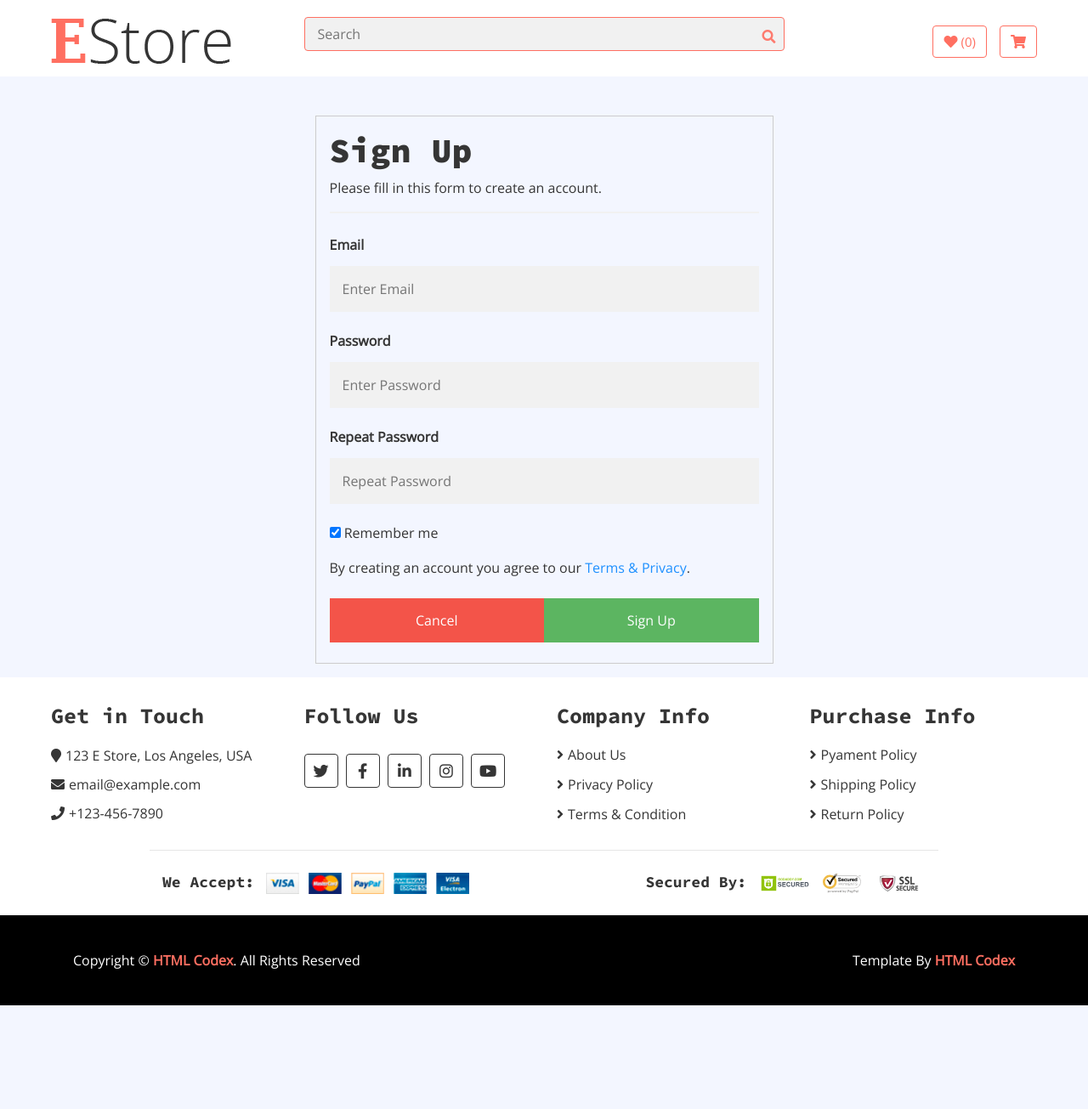
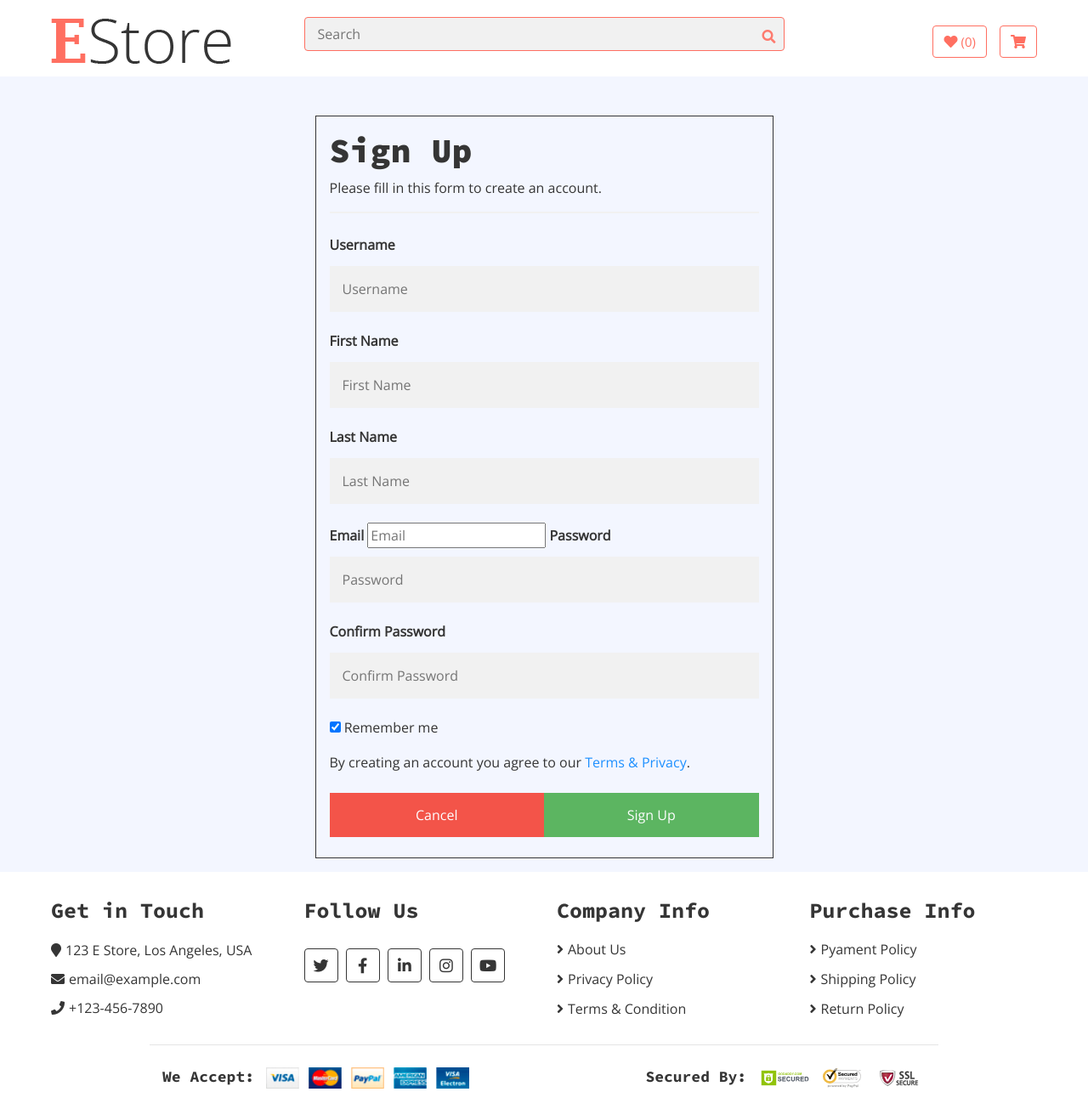
Before and after one commit to imranrsi20/E-commerce_application, a Django app: page /signup/ in a window 1280 px wide. Shown: the part 64-1369 px from the top of the page at 85% size. Before the commit the page ends 1247 px from the top, so only its background shows below. Run offline with Django 3.2, Linux system fonts and the light colour scheme; parts of the project's set-up code (start-up, migrations or seed data) failed here and were passed over; some libraries are stand-ins or nearby versions.

Commit message:
this is fourth commit

```diff
--- a/templates/header.html
+++ b/templates/header.html
@@ -111,3 +111,12 @@
                 </div>
             </div>
         </div>
+
+
+{% if messages %}
+<ul class="messages">
+    {% for message in messages %}
+    <li{% if message.tags %} class="{{ message.tags }}"{% endif %}>{{ message }}</li>
+    {% endfor %}
+</ul>
+{% endif %}
--- a/templates/signup.html
+++ b/templates/signup.html
@@ -89,20 +89,29 @@ button:hover {
       <div class="col-md-6">
 
 
-            <form action="" method="post" style="border:1px solid #ccc">
+            <form action="" method="post" style="border:1px solid">
+                {% csrf_token %}
               <div class="container">
                 <h1>Sign Up</h1>
                 <p>Please fill in this form to create an account.</p>
                 <hr>
+                 <label for="email"><b>Username</b></label>
+                <input type="text" placeholder="Username" name="username" required>
 
-                <label for="email"><b>Email</b></label>
-                <input type="text" placeholder="Enter Email" name="email" required>
+                <label for="email"><b>First Name</b></label>
+                <input type="text" placeholder="First Name" name="first_name" required>
+
+                  <label for="email"><b>Last Name</b></label>
+                <input type="text" placeholder="Last Name" name="last_name" required>
+
+                  <label for="email"><b>Email</b></label>
+                <input type="email" placeholder="Email" name="email" required>
 
                 <label for="psw"><b>Password</b></label>
-                <input type="password" placeholder="Enter Password" name="psw" required>
+                <input type="password" placeholder="Password" name="password1" required>
 
-                <label for="psw-repeat"><b>Repeat Password</b></label>
-                <input type="password" placeholder="Repeat Password" name="psw-repeat" required>
+                <label for="psw-repeat"><b>Confirm Password</b></label>
+                <input type="password" placeholder="Confirm Password" name="password2" required>
 
                 <label>
                   <input type="checkbox" checked="checked" name="remember" style="margin-bottom:15px"> Remember me
--- a/user/views.py
+++ b/user/views.py
@@ -1,9 +1,14 @@
 from django.contrib.auth.decorators import login_required
+from django.contrib.auth.forms import UserCreationForm
 from django.contrib.auth import authenticate,login,logout
+from django.contrib.auth.models import User
 from django.http import HttpResponse, HttpResponseRedirect
-from django.shortcuts import render
+from django.shortcuts import render,redirect
 from django.contrib import messages
 from .models import *
+
+
+from user.forms import SignUpForm
 # Create your views here.
 
 def user(request):
@@ -32,4 +37,35 @@ def Logout(request):
     return HttpResponseRedirect('/login/')
 
 def signup(request):
+    if request.method == 'POST':
+        username = request.POST['username']
+        first_name = request.POST['first_name']
+        last_name = request.POST['last_name']
+        email = request.POST['email']
+        password1 = request.POST['password1']
+        password2 = request.POST['password2']
+        check_user=User.objects.filter(username=username)
+        try:
+            if username not in check_user:
+                if password1 == password2:
+                    User.objects.create_user(username=username, first_name=first_name, last_name=last_name, email=email,
+                                             password=password1)
+
+                    user = authenticate(username=username, password=password1)
+                    login(request, user)
+                    current_user = request.user
+                    data = UserProfile()
+                    data.user_id = current_user.id
+                    data.image = "images/default_pic.png"
+                    data.save()
+                    return HttpResponseRedirect('/')
+                else:
+                    messages.warning(request, 'password does not match')
+            else:
+                messages.warning(request, 'username already taken')
+        except:
+            messages.warning(request,'username already taken')
+
+
+
     return render(request,'signup.html')
```
Also changed, not shown: user/forms.py (added, +13 -0 lines), db.sqlite3, images/default_pic.png (added).
